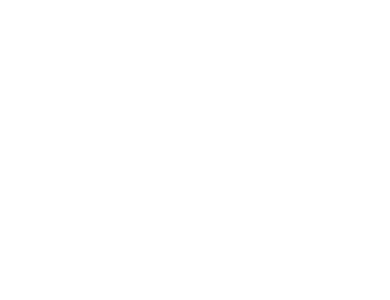
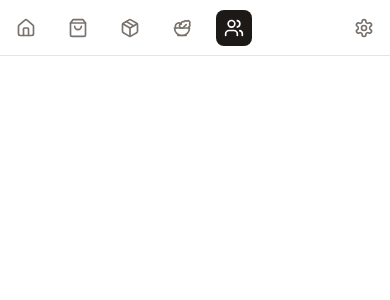
Before and after one commit to manaaan/ekolivs-oms, a Next.js app in the folder frontend/: page /dashboard/customers in a window 390 px wide. Shown: the top 300 px of the page. Built offline with nearby package versions, Linux system fonts and the light colour scheme.

Commit message:
28: add mobile style for SidebarNav

```diff
--- a/frontend/components/SidebarNav/index.tsx
+++ b/frontend/components/SidebarNav/index.tsx
@@ -4,15 +4,15 @@
 
 export const SidebarNav = () => {
   return (
-    <aside className="fixed inset-y-0 left-0 z-10 hidden w-14 flex-col border-r bg-background sm:flex">
-      <nav className="flex flex-col items-center gap-4 px-2 sm:py-5">
+    <aside className="fixed inset-x-0 z-10 flex min-h-14 items-center border-b bg-background sm:inset-y-0 sm:h-full sm:w-14 sm:flex-col sm:border-b-0 sm:border-r">
+      <nav className="flex items-center gap-4 px-2 sm:flex-col sm:py-5">
         <SidebarItem href={ROUTES.DASHBOARD} label="Home" />
         <SidebarItem href={ROUTES.ORDERS} label="Orders" />
         <SidebarItem href={ROUTES.DEMANDS} label="Demands" />
         <SidebarItem href={ROUTES.PRODUCTS} label="Products" />
         <SidebarItem href={ROUTES.CUSTOMERS} label="Customers" />
       </nav>
-      <nav className="mt-auto flex flex-col items-center gap-4 px-2 sm:py-5">
+      <nav className="ml-auto gap-4 px-2 sm:ml-0 sm:mt-auto sm:items-center sm:py-5">
         <SidebarItem href={ROUTES.SETTINGS} label="Settings" />
       </nav>
     </aside>
```
